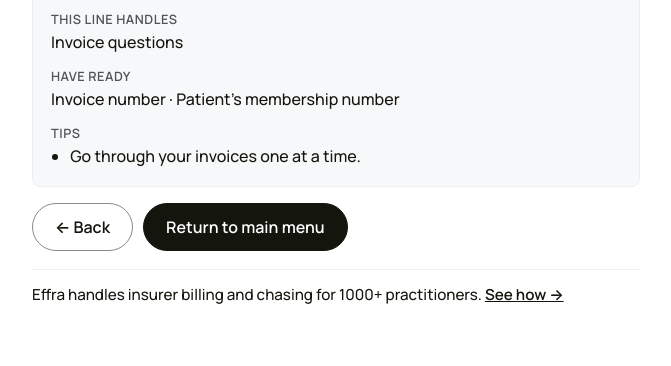
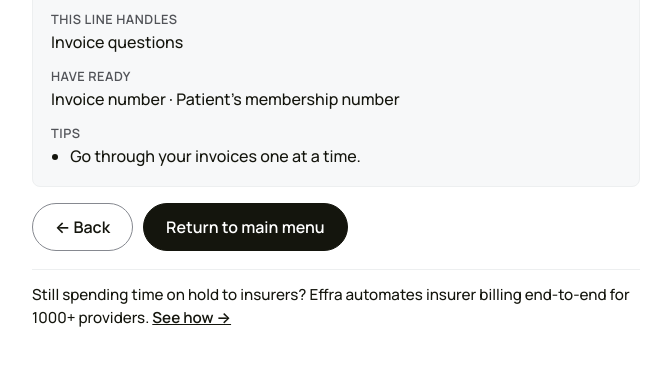
Before and after one commit to nayandey-png/effra-insurer-phone-finder, a website: page index.html in a window 1280 px wide. Both pictures are taken after a click on the button "Aviva". Shown: the part 342-708 px from the top of the page, without its empty margins (304-975 px from the left). Drawn offline with Linux system fonts and the light colour scheme.

Commit message:
Update result-card CTA copy
"Still spending time on hold to insurers? Effra automates insurer billing
end-to-end for 1000+ providers." followed by "See how →", which no longer
breaks across lines. Per-insurer URLs and target="_top" unchanged.

Co-Authored-By: Claude Opus 5.5 <noreply@anthropic.com>
Claude-Session: https://claude.ai/code/session_01DfQqAFwcnXzFQPKuyPwDSo

```diff
--- a/index.html
+++ b/index.html
@@ -140,7 +140,7 @@ h1, h2, h3 { line-height: 1.25; margin: 0; }
 .ipf-btn.is-primary:hover { background: var(--ipf-primary-hover); border-color: var(--ipf-primary-hover); }
 
 .ipf-cta { margin-top: 18px; padding-top: 14px; border-top: 1px solid var(--ipf-border); font-size: .95rem; }
-.ipf-cta a { color: var(--ipf-primary); font-weight: 600; }
+.ipf-cta a { color: var(--ipf-primary); font-weight: 600; white-space: nowrap; }
 
 .ipf-footer { margin-top: 24px; font-size: .82rem; color: var(--ipf-muted); }
 a { color: var(--ipf-primary); }
--- a/src/data.js
+++ b/src/data.js
@@ -72,7 +72,7 @@ var IPF_DATA = {
   // insurer's own Effra page (`ctaUrl` on the insurer below) when there is one,
   // otherwise to `defaultUrl`. Links open in the main page, not the iframe.
   cta: {
-    text: "Effra handles insurer billing and chasing for 1000+ practitioners.",
+    text: "Still spending time on hold to insurers? Effra automates insurer billing end-to-end for 1000+ providers.",
     linkText: "See how →",
     defaultUrl: "https://www.effra.io/#how-it-works"
   },
```
Also changed, not shown: test/paths.test.js (+2 -0 lines), dist/InsurerPhoneFinder.framer.tsx, dist/insurer-finder.html.
